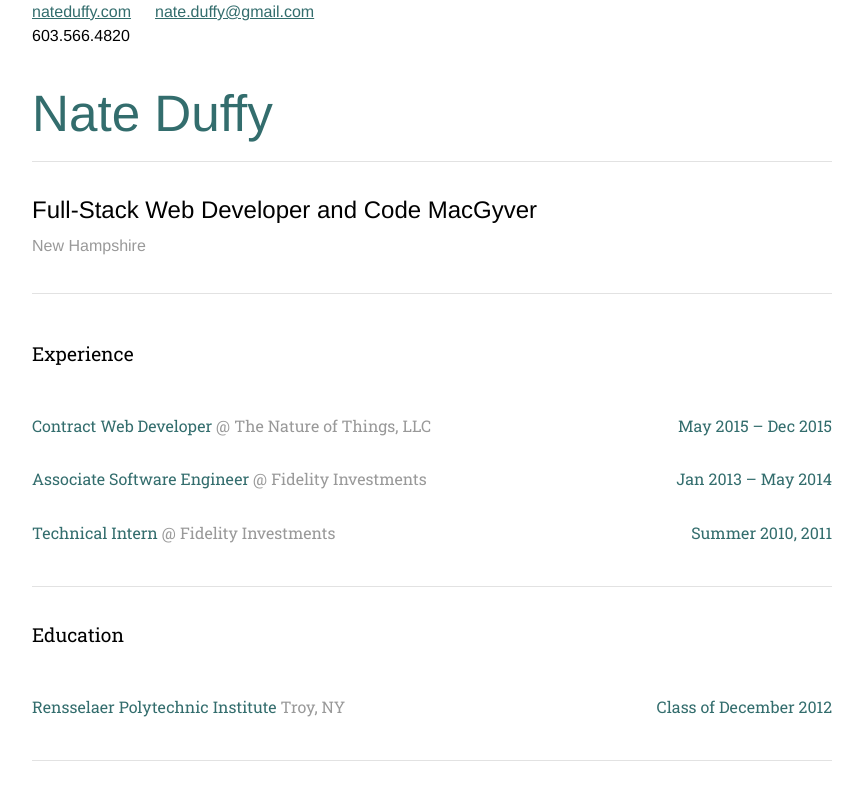
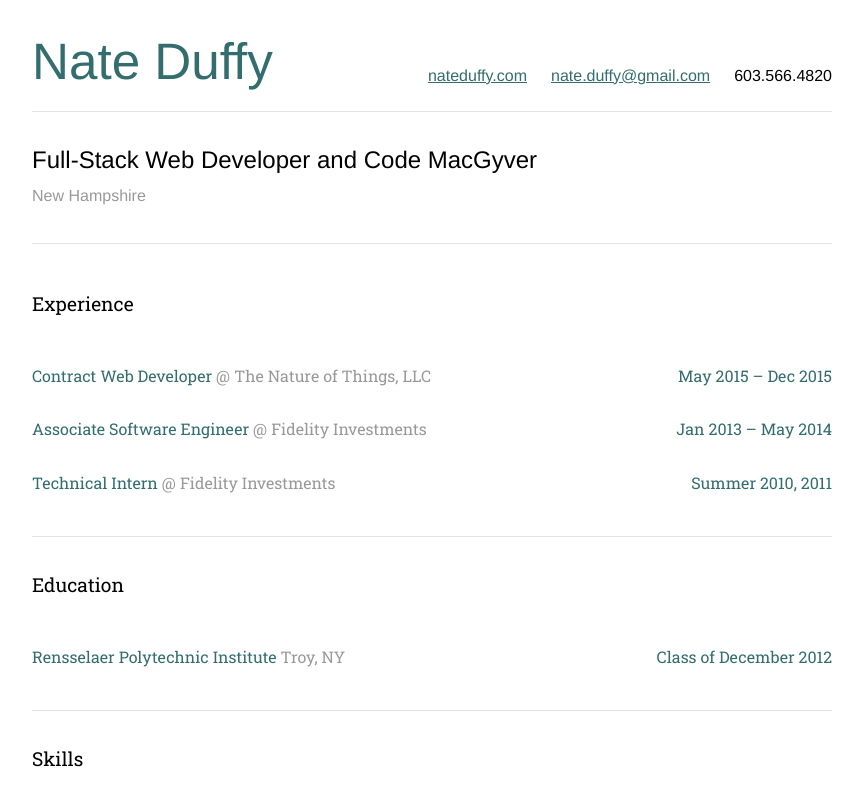
Before and after one commit to nufftenthousand/nufftenthousand.github.io, a plain HTML site: page resume.html in a window 1280 px wide. Shown: the top 792 px of the page, without its empty margins (208-1071 px from the left). Drawn offline with nearby package versions, Linux system fonts and the light colour scheme; a script that the page names is missing.

Commit message:
flexbox w browser prefixes

```diff
--- a/css/application.css
+++ b/css/application.css
@@ -18,24 +18,37 @@ body {
   border-top: 1px solid #e2e2e2;
   border-bottom: 1px solid #e2e2e2;
 }
+.headline {
+  display: -webkit-box;
+  display: -webkit-flex;
+  display: -ms-flexbox;
+  display: flex;
+  -webkit-box-pack: justify;
+  -webkit-justify-content: space-between;
+  -ms-flex-pack: justify;
+  justify-content: space-between;
+  -webkit-box-align: end;
+  -webkit-align-items: flex-end;
+  -ms-flex-align: end;
+  align-items: flex-end;
+  -webkit-flex-wrap: wrap;
+  -ms-flex-wrap: wrap;
+  flex-wrap: wrap;
+}
+.headline h1 {
+  line-height: 1;
+}
+.headline li {
+  line-height: 1.47;
+}
 h1 {
   font-size: 3.2em;
-  margin: 48px 24px 24px 0;
+  margin: 36px 24px 12px 0;
   font-weight: 100;
   color: #336d6d;
-  /* TODO stop overlapping of h1 and .contact */
 }
-header h1, header nav {
-  display: inline-block;
-}
-header h1 {
-  width: 50%;
-}
-header nav {
-  width: 50%;
-}
-header nav ul {
-  margin: 0;
+h1 a {
+  text-decoration: none;
 }
 h2 {
   font-size: 1.5em;
@@ -63,9 +76,6 @@ a {
 a:focus {
   outline: none;
   color: #73adad;
-}
-h1 a {
-  text-decoration: none;
 }
 p {
   margin: 12px 0;
@@ -133,6 +143,9 @@ h4 span {
 }
 h4 .light {
 }
+
+
+
 
 
 
@@ -240,6 +253,9 @@ input[type=submit]:focus {
 
 
 
+
+
+
 @media screen and (min-width: 35.5em) {
   footer .contact {
     float: right;
--- a/resume.html
+++ b/resume.html
@@ -34,14 +34,16 @@
 <body>
   <div class="page-wrap">
     <header>
-      <nav class="contact">
-        <ul class="horizontal">
+      <div class="headline">
+        <h1><a href="index.html">Nate Duffy</a></h1>
+        <nav class="contact">
+          <ul class="horizontal">
           <li><a href="http://nateduffy.com/" target="_blank">nateduffy.com</a></li>
           <li><a href="mailto:nate.duffy@gmail.com" target="_blank">nate.duffy@gmail.com</a></li>
           <li>603.566.4820</li>
-        </ul>
-      </nav>
-      <h1><a href="index.html">Nate Duffy</a></h1>
+          </ul>
+        </nav>
+      </div>
       <div class="subheader clearfix">
         <h2>Full-Stack Web Developer and Code MacGyver</h2>
         <ul class="horizontal light">
```
Also changed, not shown: index.html (+2 -0 lines).
